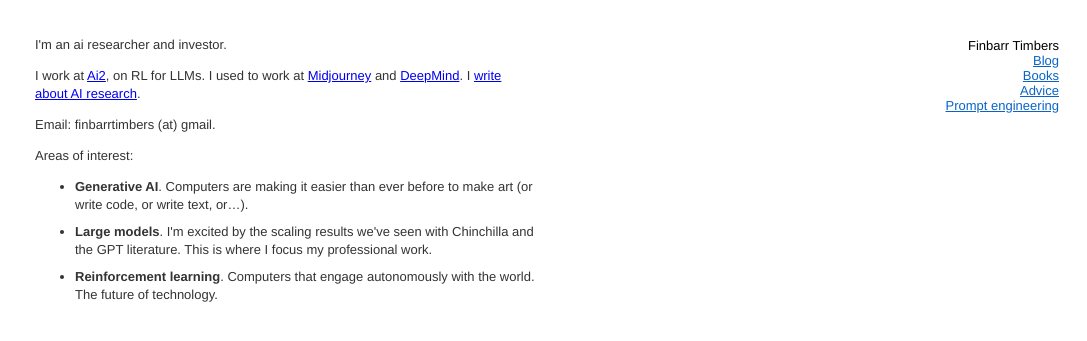
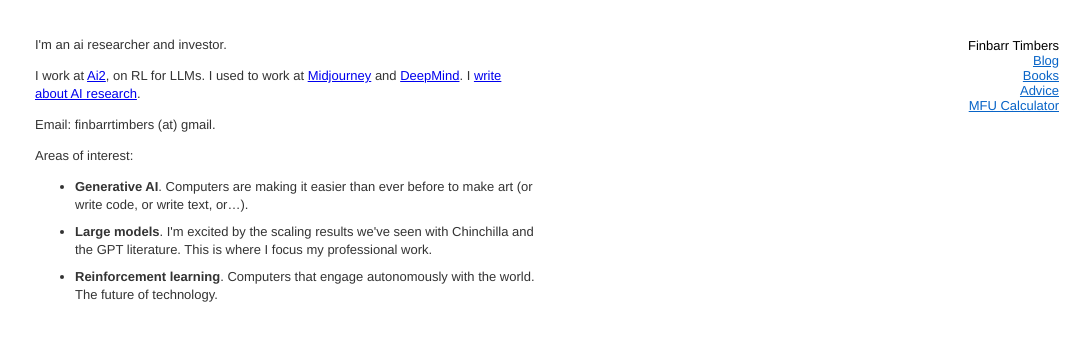
Before and after one commit to finbarrtimbers/finbarrtimbers.github.io, a Jekyll site: the page built from index.md, in a window 1280 px wide. Shown: the top 341 px of the page, without its empty margins (193-1280 px from the left). Built offline with Jekyll 4.4.1, drawn with Linux system fonts in a browser that asks for light colours.

Commit message:
Updated page layout.

```diff
--- a/_layouts/page.html
+++ b/_layouts/page.html
@@ -47,7 +47,7 @@
       <li><a href="/blog">Blog</a></li>
       <li><a href="/books">Books</a></li>
       <li><a href="/advice">Advice</a></li>
-      <li><a href="/prompt-engineering">Prompt engineering</a></li>
+      <li><a href="/mfu-calculator">MFU Calculator</a></li>
     </ul>
   </div>
   <div id="left">&nbsp;</div>
```
